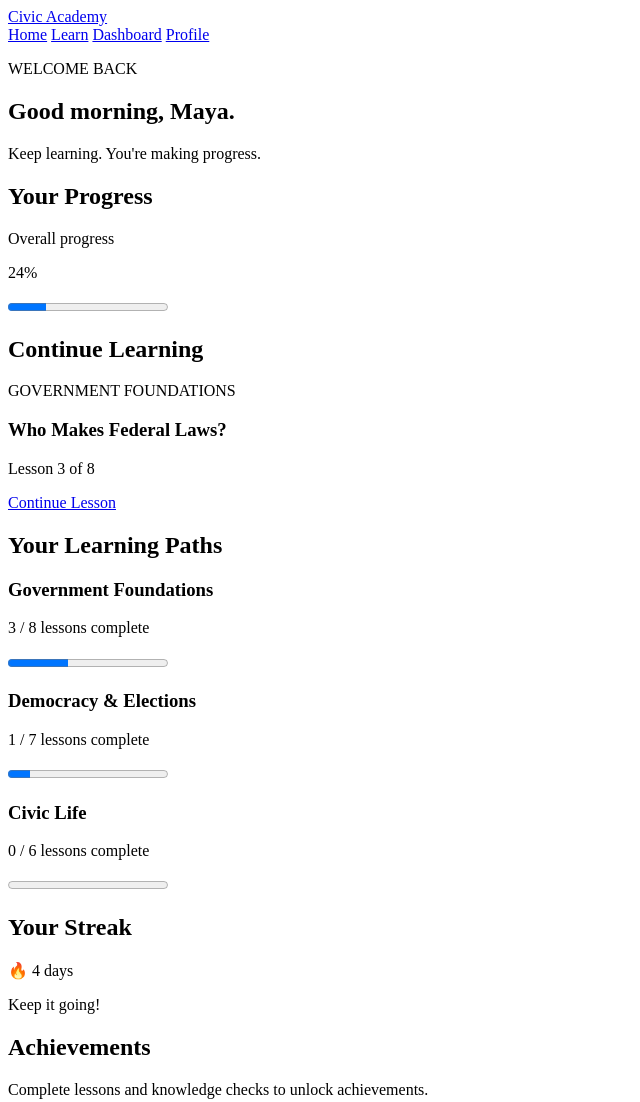
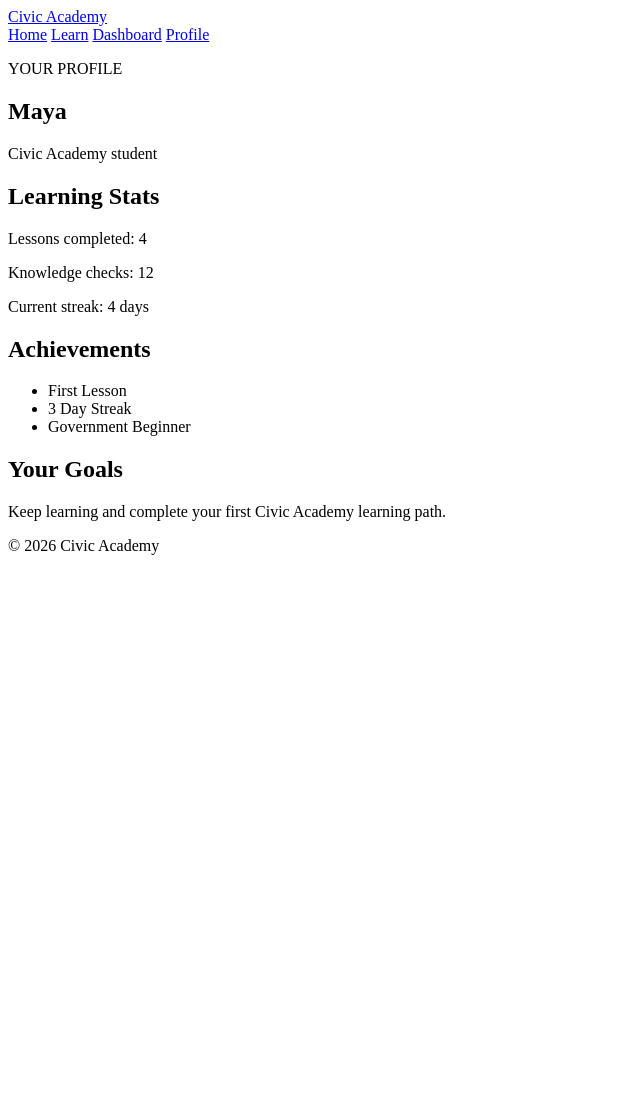
Before and after one commit to samadritaprogramming/civic, a plain HTML site: page dashboard.html in a window 1280 px wide. Shown: the top 1102 px of the page, without its empty margins (0-640 px from the left). After the commit the page ends 800 px from the top, so only its background shows below. Drawn offline with Linux system fonts and the light colour scheme.

Commit message:
Update dashboard.html

```diff
--- a/dashboard.html
+++ b/dashboard.html
@@ -5,7 +5,7 @@
     <meta charset="UTF-8">
     <meta name="viewport" content="width=device-width, initial-scale=1.0">
 
-    <title>Dashboard | Civic Academy</title>
+    <title>Profile | Civic Academy</title>
 </head>
 
 <body>
@@ -28,149 +28,43 @@
 
     <main>
 
-        <!-- Welcome -->
-
         <section>
 
-            <p>WELCOME BACK</p>
+            <p>
+                YOUR PROFILE
+            </p>
 
             <h1>
-                Good morning, Maya.
+                Maya
             </h1>
 
             <p>
-                Keep learning. You're making progress.
+                Civic Academy student
             </p>
 
         </section>
 
 
-        <!-- Progress -->
-
         <section>
 
             <h2>
-                Your Progress
+                Learning Stats
             </h2>
 
             <p>
-                Overall progress
+                Lessons completed: 4
             </p>
 
             <p>
-                24%
-            </p>
-
-            <progress value="24" max="100"></progress>
-
-        </section>
-
-
-        <!-- Continue learning -->
-
-        <section>
-
-            <h2>
-                Continue Learning
-            </h2>
-
-            <article>
-
-                <p>GOVERNMENT FOUNDATIONS</p>
-
-                <h3>
-                    Who Makes Federal Laws?
-                </h3>
-
-                <p>
-                    Lesson 3 of 8
-                </p>
-
-                <a href="lesson.html">
-                    Continue Lesson
-                </a>
-
-            </article>
-
-        </section>
-
-
-        <!-- Learning paths -->
-
-        <section>
-
-            <h2>
-                Your Learning Paths
-            </h2>
-
-
-            <article>
-
-                <h3>
-                    Government Foundations
-                </h3>
-
-                <p>
-                    3 / 8 lessons complete
-                </p>
-
-                <progress value="3" max="8"></progress>
-
-            </article>
-
-
-            <article>
-
-                <h3>
-                    Democracy & Elections
-                </h3>
-
-                <p>
-                    1 / 7 lessons complete
-                </p>
-
-                <progress value="1" max="7"></progress>
-
-            </article>
-
-
-            <article>
-
-                <h3>
-                    Civic Life
-                </h3>
-
-                <p>
-                    0 / 6 lessons complete
-                </p>
-
-                <progress value="0" max="6"></progress>
-
-            </article>
-
-        </section>
-
-
-        <!-- Streak -->
-
-        <section>
-
-            <h2>
-                Your Streak
-            </h2>
-
-            <p>
-                🔥 4 days
+                Knowledge checks: 12
             </p>
 
             <p>
-                Keep it going!
+                Current streak: 4 days
             </p>
 
         </section>
 
-
-        <!-- Achievements -->
 
         <section>
 
@@ -178,9 +72,34 @@
                 Achievements
             </h2>
 
+            <ul>
+
+                <li>
+                    First Lesson
+                </li>
+
+                <li>
+                    3 Day Streak
+                </li>
+
+                <li>
+                    Government Beginner
+                </li>
+
+            </ul>
+
+        </section>
+
+
+        <section>
+
+            <h2>
+                Your Goals
+            </h2>
+
             <p>
-                Complete lessons and knowledge checks
-                to unlock achievements.
+                Keep learning and complete your first
+                Civic Academy learning path.
             </p>
 
         </section>
```
